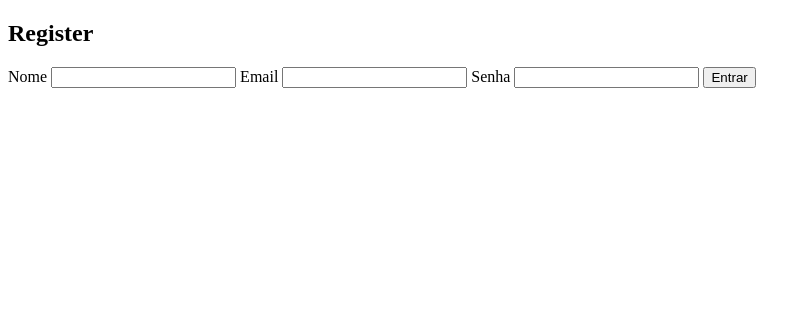
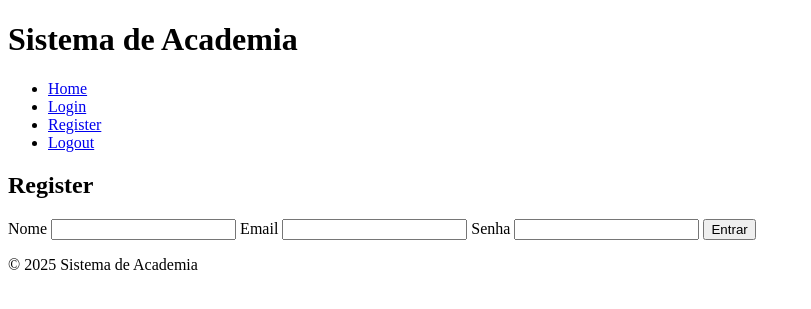
Before and after one commit to Davi-1903/DACM-fit, a Flask app: page /register in a window 1280 px wide. Shown: the top 309 px of the page, without its empty margins (0-811 px from the left). Run offline with Flask 3, Linux system fonts and the light colour scheme.

Commit message:
Adicionar componentes

```diff
--- a/templates/base.html
+++ b/templates/base.html
@@ -7,6 +7,12 @@
     <title>Sistema de Academia - {% block title %}{% endblock %}</title>
 </head>
 <body>
+
+    {% include 'components/header.html' %}
+
     {% block content %}{% endblock %}
+
+    {% include 'components/footer.html' %}
+
 </body>
 </html>
--- /dev/null
+++ b/templates/components/footer.html
@@ -0,0 +1,4 @@
+<footer>
+    <!-- TÍTULO PROVISÓRIO -->
+    <p>&copy; 2025 Sistema de Academia</p>
+</footer>
--- /dev/null
+++ b/templates/components/header.html
@@ -0,0 +1,12 @@
+<header>
+    <!-- TÍTULO PROVISÓRIO -->
+    <h1>Sistema de Academia</h1>
+    <nav>
+        <ul class="menu">
+            <li><a href="{{ url_for('index' ) }}">Home</a></li>
+            <li><a href="{{ url_for('login' ) }}">Login</a></li>
+            <li><a href="{{ url_for('register' ) }}">Register</a></li>
+            <li><a href="{{ url_for('logout' ) }}">Logout</a></li>
+        </ul>
+    </nav>
+</header>
```
